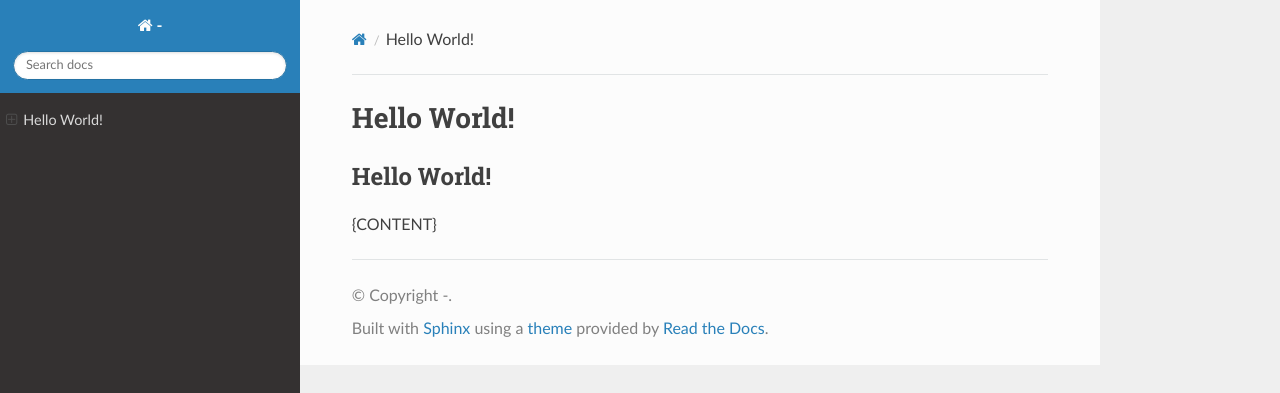
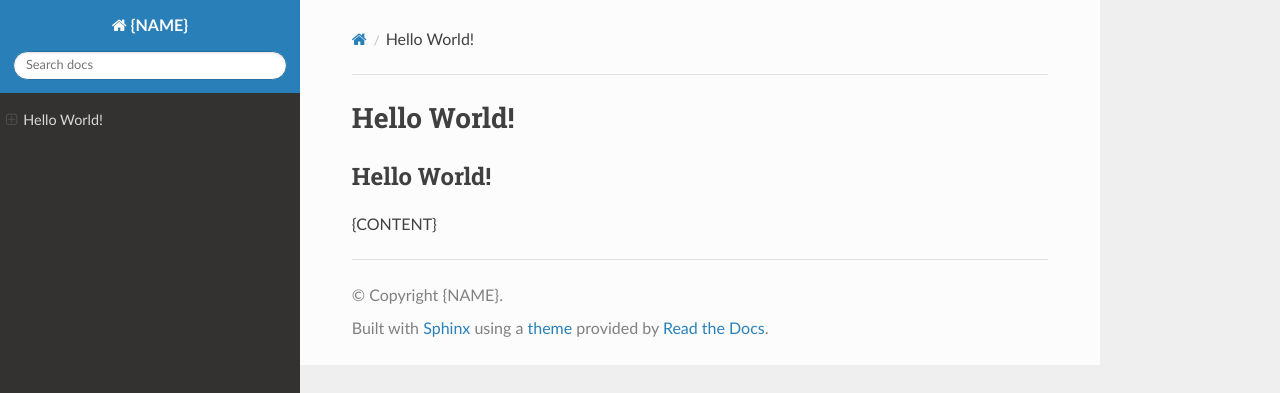
Before and after one commit to lukas-pastva/web-readthedocs, a Sphinx documentation site: the page built from docs/index.rst, in a window 1280 px wide. Shown: the top 393 px of the page. Built offline with Sphinx 7.4.7 and the Read the Docs theme 2.0.0, drawn with Linux system fonts in a browser that asks for light colours; part of the change alters nothing that is shown.

Commit message:
feat: initial commit

```diff
--- a/docs/conf.py
+++ b/docs/conf.py
@@ -1,156 +1,42 @@
 html_show_sourcelink = False
 
-# -- Project information -----------------------------------------------------
-
-project = '-'
-copyright = '-'
-author = '-'
-
-# The short X.Y version
+project = '{NAME}'
+copyright = '{NAME}'
+author = '{NAME}'
 version = ''
-# The full version, including alpha/beta/rc tags
 release = '1.0'
 
-
-# -- General configuration ---------------------------------------------------
-
-# If your documentation needs a minimal Sphinx version, state it here.
-#
-# needs_sphinx = '1.0'
-
-# Add any Sphinx extension module names here, as strings. They can be
-# extensions coming with Sphinx (named 'sphinx.ext.*') or your custom
-# ones.
 extensions = [
 ]
 
-# Add any paths that contain templates here, relative to this directory.
 templates_path = ['_templates']
-
-# The suffix(es) of source filenames.
-# You can specify multiple suffix as a list of string:
-#
-# source_suffix = ['.rst', '.md']
 source_suffix = '.rst'
 
-# The master toctree document.
 master_doc = 'index'
-
-# The language for content autogenerated by Sphinx. Refer to documentation
-# for a list of supported languages.
-#
-# This is also used if you do content translation via gettext catalogs.
-# Usually you set "language" from the command line for these cases.
 language = None
-
-# List of patterns, relative to source directory, that match files and
-# directories to ignore when looking for source files.
-# This pattern also affects html_static_path and html_extra_path.
 exclude_patterns = ['_build', 'Thumbs.db', '.DS_Store']
 
-# The name of the Pygments (syntax highlighting) style to use.
 pygments_style = None
-
-
-# -- Options for HTML output -------------------------------------------------
-
-# The theme to use for HTML and HTML Help pages.  See the documentation for
-# a list of builtin themes.
-#
 html_theme = 'sphinx_rtd_theme'
-
-# Theme options are theme-specific and customize the look and feel of a theme
-# further.  For a list of options available for each theme, see the
-# documentation.
-#
-# html_theme_options = {}
-
-# Add any paths that contain custom static files (such as style sheets) here,
-# relative to this directory. They are copied after the builtin static files,
-# so a file named "default.css" will overwrite the builtin "default.css".
 html_static_path = ['_static']
-
-# Custom sidebar templates, must be a dictionary that maps document names
-# to template names.
-#
-# The default sidebars (for documents that don't match any pattern) are
-# defined by theme itself.  Builtin themes are using these templates by
-# default: ``['localtoc.html', 'relations.html', 'sourcelink.html',
-# 'searchbox.html']``.
-#
-# html_sidebars = {}
-
-
-# -- Options for HTMLHelp output ---------------------------------------------
-
-# Output file base name for HTML help builder.
 htmlhelp_basename = 'dashboarddoc'
-
-
-# -- Options for LaTeX output ------------------------------------------------
-
 latex_elements = {
-    # The paper size ('letterpaper' or 'a4paper').
-    #
-    # 'papersize': 'letterpaper',
-
-    # The font size ('10pt', '11pt' or '12pt').
-    #
-    # 'pointsize': '10pt',
-
-    # Additional stuff for the LaTeX preamble.
-    #
-    # 'preamble': '',
-
-    # Latex figure (float) alignment
-    #
-    # 'figure_align': 'htbp',
 }
-
-# Grouping the document tree into LaTeX files. List of tuples
-# (source start file, target name, title,
-#  author, documentclass [howto, manual, or own class]).
 latex_documents = [
-    (master_doc, 'dashboard.tex', '-',
-     '-', 'manual'),
+    (master_doc, 'dashboard.tex', '{NAME}',
+     '{NAME}', 'manual'),
 ]
 
-
-# -- Options for manual page output ------------------------------------------
-
-# One entry per manual page. List of tuples
-# (source start file, name, description, authors, manual section).
 man_pages = [
-    (master_doc, 'dashboard', '-',
+    (master_doc, 'dashboard', '{NAME}',
      [author], 1)
 ]
 
-
-# -- Options for Texinfo output ----------------------------------------------
-
-# Grouping the document tree into Texinfo files. List of tuples
-# (source start file, target name, title, author,
-#  dir menu entry, description, category)
 texinfo_documents = [
-    (master_doc, '-', '-',
-     author, '-', '.',
+    (master_doc, '{NAME}', 'v',
+     author, '{NAME}', '.',
      'Miscellaneous'),
 ]
 
-
-# -- Options for Epub output -------------------------------------------------
-
-# Bibliographic Dublin Core info.
 epub_title = project
-
-# The unique identifier of the text. This can be a ISBN number
-# or the project homepage.
-#
-# epub_identifier = ''
-
-# A unique identification for the text.
-#
-# epub_uid = ''
-
-# A list of files that should not be packed into the epub file.
 epub_exclude_files = ['search.html']
```
Also changed, not shown: 1 other file.
